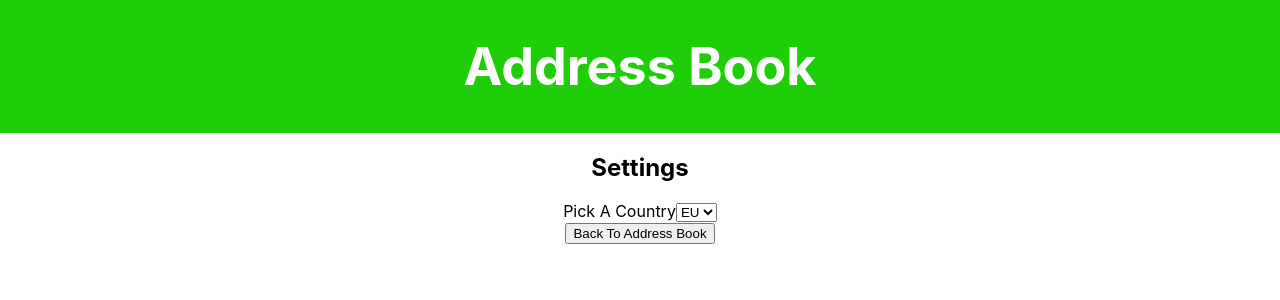
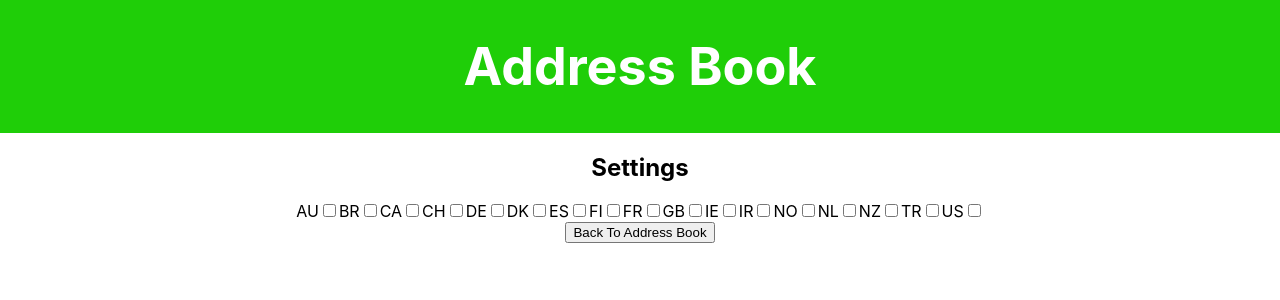
Before and after one commit to janevent/address-book, a React (Create React App) app in the folder address-book-app/: page /settings in a window 1280 px wide. Shown: the top 300 px of the page. Built offline with nearby package versions, Linux system fonts and the light colour scheme.

Commit message:
display checkboxes with labels

```diff
--- a/address-book-app/src/components/CheckBox.js
+++ b/address-book-app/src/components/CheckBox.js
@@ -1,11 +1,14 @@
 import React, { Component } from 'react';
 
 export default class CheckBox extends React.Component {
+componentDidMount(){
+    console.log("checkbox mounting")
+}
 
     render(){
         return (
-            <label label={this.props.label}>
-                <input type="checkbox" key={this.props.key}></input>
+            <label>{this.props.label}
+                <input type="checkbox" key={this.props.key} value={this.props.key}></input>
             </label>
         )
     }
--- a/address-book-app/src/components/Settings.js
+++ b/address-book-app/src/components/Settings.js
@@ -21,22 +21,23 @@ export default class Settings extends Component {
     changeSelection = (event) => {
 
     }
+    createCheckBox = (option) => (
+            <CheckBox label={option} isSelected={this.state.checkboxes[option]} changeSelection={this.changeSelection} key={option} />
+    )
+
     createCheckBoxes = () => {
-        return OPTIONS.map((option) => {
-            <CheckBox label={option} isSelected={this.state.checkboxes[option]} changeSelection={this.changeSelection} key={option} />
-        })
+        return OPTIONS.map(this.createCheckBox)
     }
 
     render(){
         return(
             <div className="Settings">
                 <h2>Settings</h2>
-                <div>
-                    <label>Pick A Country</label>
-                        <select id="list">
-                            <option value="EU">EU</option>
-                        </select>
-                    </div>
+                <form>
+                    {this.createCheckBoxes()}
+                </form>
+
+
                     <div>
                         <Button/>
                     </div>
```
